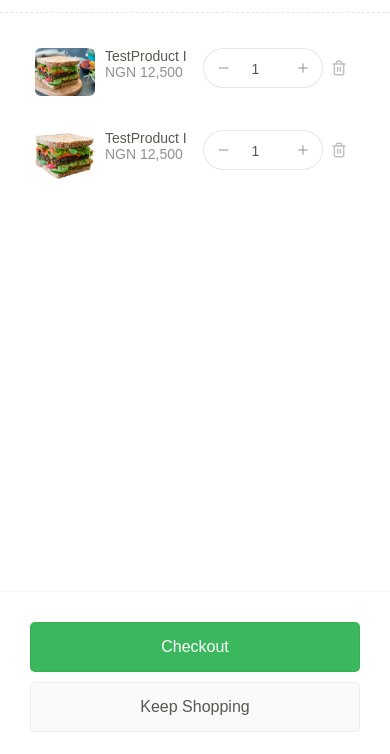
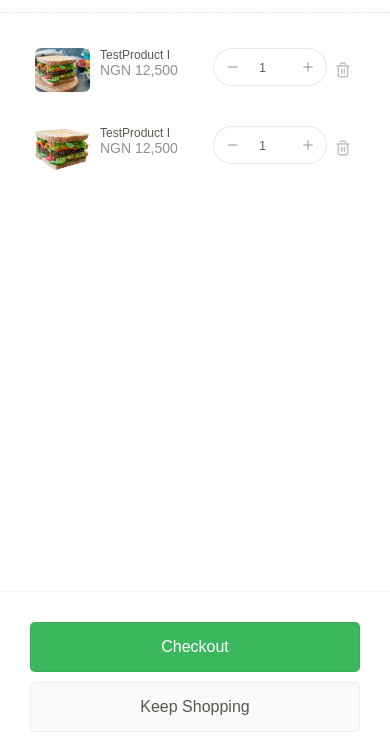
Before and after one commit to ussyalfaks/Store, a plain HTML site: page index.html in a window 390 px wide. Both pictures are taken after a click on the icon 349 px from the left and 796 px from the top of the page. Shown: the part 82-836 px from the top of the page. Drawn offline with Linux system fonts and the light colour scheme.

Commit message:
respponsive

```diff
--- a/style.css
+++ b/style.css
@@ -1288,6 +1288,86 @@ border-radius: 6px;
       /* #mySidenav{
         width: 100%;
     } */
+
+    .content {
+        margin-bottom: 30px;
+    }
+
+    .content-media {
+        width: 55px;
+        border-radius: 6px;
+    }
+
+
+
+    .content-price {
+        margin-left: 10px;
+        max-width: 200px;
+    }
+
+    .content-price-text {
+        font-size: 12px;
+    }
+
+    p {
+        margin: 0 0 1.1rem;
+    }
+
+    .content-shippingpricetext {
+        font-size: 14px;
+    }
+
+    p {
+        margin: 0 0 1.1rem;
+    }
+
+
+    .q_input, .q_minus {
+        width: 38px;
+        height: 38px;
+    }
+    .q_minus {
+        font-size: 13px;
+        border: 1px solid #e7e7e7;
+    border-right-width: 0;
+    border-top-left-radius: 50%;
+    border-bottom-left-radius: 50%;
+    border-top-right-radius: 0;
+    border-bottom-right-radius: 0;
+    }
+
+
+
+    .q_input {
+        font-size: 12px;
+        border: 1px solid #e7e7e7;
+        border-right: none;
+        border-left: none;
+    }
+
+    .q_plus{
+        border: 1px solid #e7e7e7;
+        border: 1px solid #e7e7e7;
+    border-left-width: 0;
+    border-top-right-radius: 50%;
+    border-bottom-right-radius: 50%;
+    border-top-left-radius: 0;
+    border-bottom-left-radius: 0;
+    }
+
+    .q_plus {
+        width: 38px;
+        font-size: 16px;
+        height: 38px;
+    }
+
+
+
+
+    .delete_product{
+        width: 28px;
+        height: 28px;
+    }
 }
 @media(max-width:700px){
 /* //////////////////// MODAL ////////////////////// */
```
